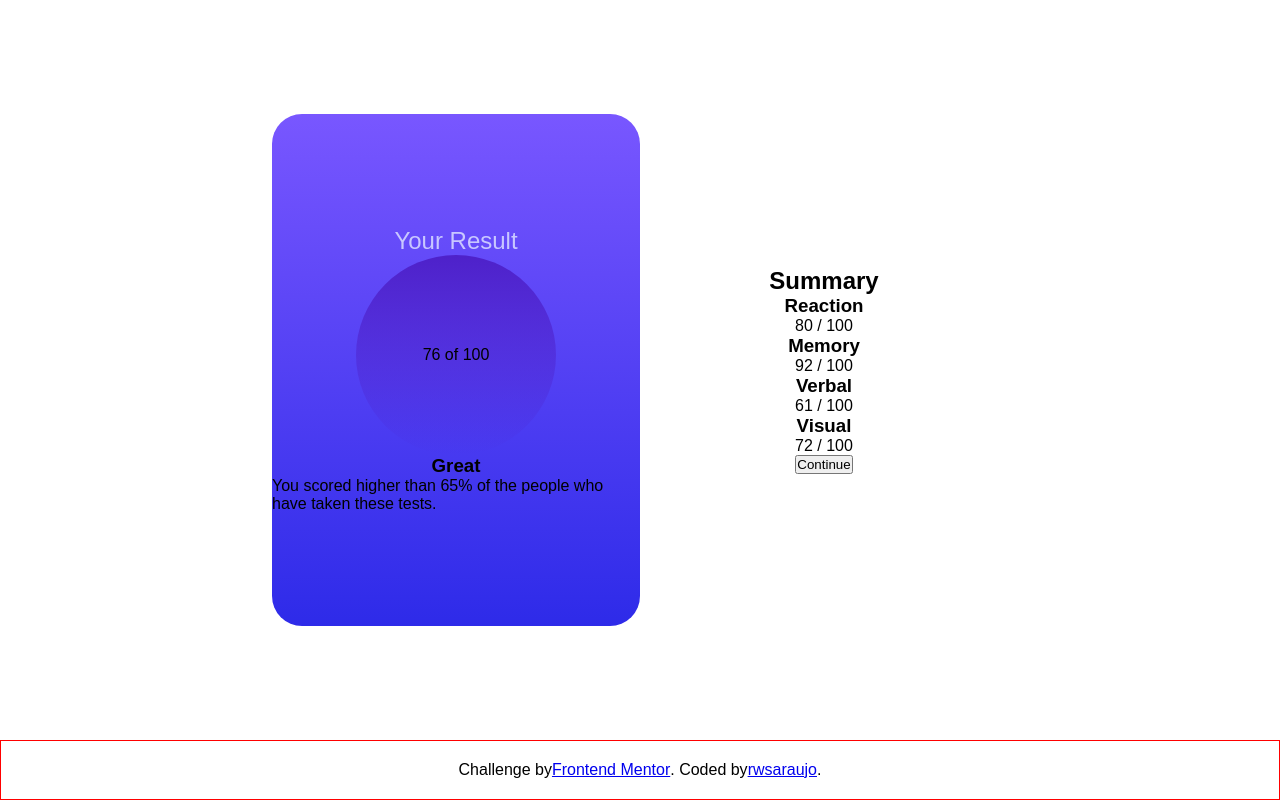
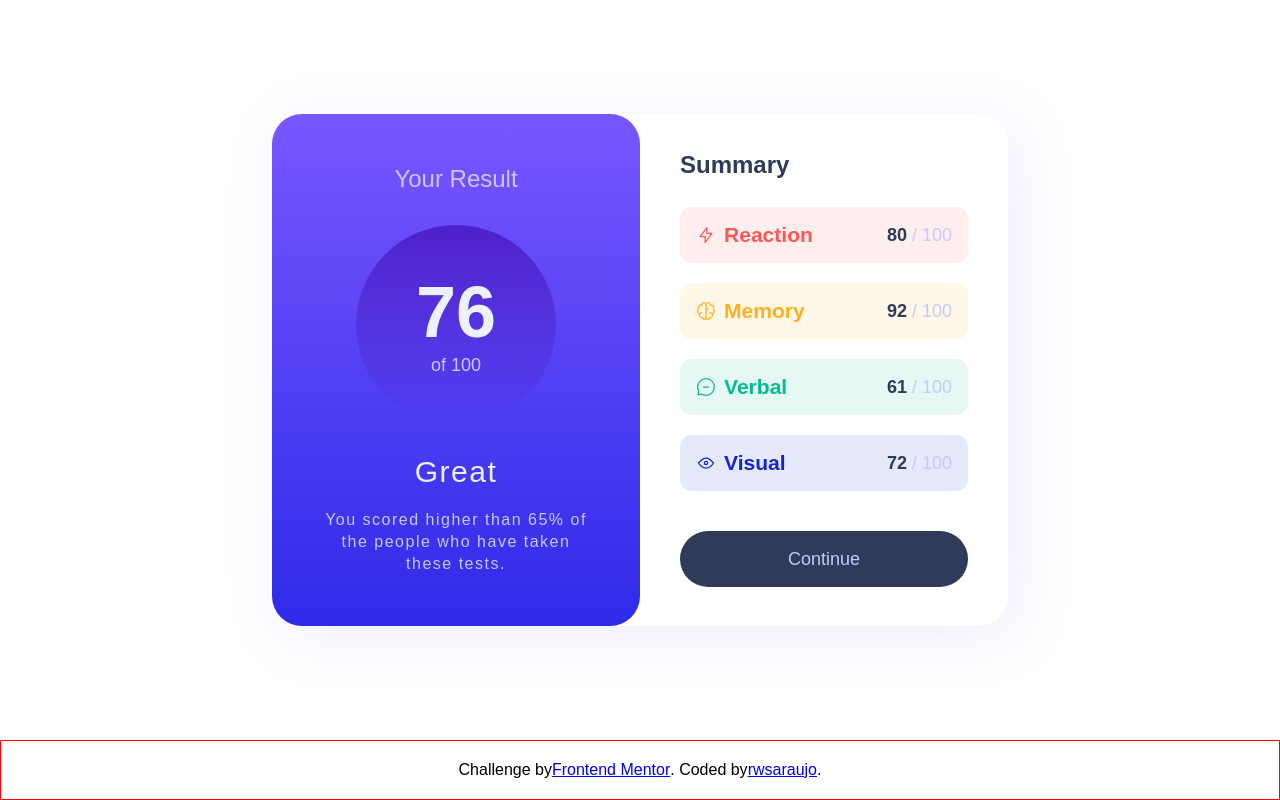
Before and after one commit to rwsaraujo/results-summary-component, a website: page index.html in a window 1280 px wide. Drawn offline with Linux system fonts and the light colour scheme.

Commit message:
work in progress

```diff
--- a/index.html
+++ b/index.html
@@ -20,28 +20,50 @@
     <div class="card">
       <div class="card-left">
         <h2>Your Result</h2>
+
         <div class="card-circle">
-          76
+          <span>76</span>
           of 100
         </div>
 
-        <h3>Great</h3>
-        <p>You scored higher than 65% of the people who have taken these tests.</p>
+        <div class="card-text">
+          <h3>Great</h3>
+          <p>You scored higher than 65% of <br> the people who have taken <br> these tests.</p>
+        </div>
       </div>
+
       <div class="card-right">
         <h2>Summary</h2>
 
-        <h3>Reaction</h3>
-        <span>80 / 100</span>
+        <div class="points">
+          <div class="points-card reaction">
+            <div><img src="./assets/images/icon-reaction.svg" alt="">
+              <h3>Reaction</h3>
+            </div>
+            <span class="span-outer"><span class="span-inner">80</span> / 100</span>
+          </div>
 
-        <h3>Memory</h3>
-        <span>92 / 100</span>
+          <div class="points-card memory">
+            <div><img src="./assets/images/icon-memory.svg" alt="">
+              <h3>Memory</h3>
+            </div>
+            <span class="span-outer"><span class="span-inner">92</span> / 100</span>
+          </div>
 
-        <h3>Verbal</h3>
-        <span>61 / 100</span>
+          <div class="points-card verbal">
+            <div><img src="./assets/images/icon-verbal.svg" alt="">
+              <h3>Verbal</h3>
+            </div>
+            <span class="span-outer"><span class="span-inner">61</span> / 100</span>
+          </div>
 
-        <h3>Visual</h3>
-        <span>72 / 100</span>
+          <div class="points-card visual">
+            <div><img src="./assets/images/icon-visual.svg" alt="">
+              <h3>Visual</h3>
+            </div>
+            <span class="span-outer"><span class="span-inner">72</span> / 100</span>
+          </div>
+        </div>
 
         <button type="button" class="button">
           Continue
@@ -52,7 +74,7 @@
 
 
   <footer class="footer container flex">
-    Challenge by <a href="https://www.frontendmentor.io?ref=challenge" target="_blank">Frontend Mentor</a>.
+    Challenge by <a href="https://www.frontendmentor.io?ref=challenge" target="_blank"> Frontend Mentor</a>.
     Coded by <a href="https://github.com/rwsaraujo" target="_blank">rwsaraujo</a>.
   </footer>
 </body>
--- a/src/style/_main-home.css
+++ b/src/style/_main-home.css
@@ -3,42 +3,171 @@
 }
 
 .card {
+  display: flex;
   width: 736px;
   height: 512px;
+  border-radius: 30px;
+  box-shadow: 10px 10px 60px rgba(200, 199, 255, 0.3);
+}
+
+.card-left,
+.card-right {
+  width: 368px;
+}
+
+.card-left,
+.card-circle,
+.card-text,
+.card-right,
+.card-right .points,
+.points-card {
   display: flex;
+  flex-direction: column;
+  align-items: center;
+  justify-content: center;
 }
 
 .card-left {
   border-radius: 30px;
-  width: 368px;
-  width: 368px;
-  display: flex;
-  flex-direction: column;
-  align-items: center;
-  justify-content: center;
+  gap: 32px;
   background: linear-gradient(var(--light-slate-blue), var(--light-royal-blue));
+}
+
+.card-left h2,
+.card-circle span,
+.card-text h3,
+.card-left p {
+  font-weight: 500;
+}
+
+.card-left h2,
+.card-circle,
+.card-left p {
+  color: var(--light-lavender);
 }
 
 .card-left h2 {
   font-size: 1.5rem;
-  font-weight: 500;
-  color: var(--light-lavender);
+}
+
+.card-circle,
+.card-circle span,
+.card-text h3 {
+  line-height: 1;
 }
 
 .card-circle {
   width: 200px;
   height: 200px;
   border-radius: 50%;
-  display: flex;
-  align-items: center;
-  justify-content: center;
+  gap: 8px;
   background: linear-gradient(var(--violet-blue), var(--persian-blue));
+  font-size: 18px;
+}
+
+.card-circle span,
+.card-text h3 {
+  color: var(--pale-blue);
+}
+
+.card-circle span {
+  font-size: 72px;
+  font-weight: 700;
+}
+
+.card-text {
+  gap: 22px;
+}
+
+.card-text h3,
+.card-left p {
+  letter-spacing: 1.5px;
+}
+
+.card-text h3 {
+  font-size: 30px;
+}
+
+.card-left p {
+  font-size: 16px;
+  line-height: 22px;
+  text-align: center;
 }
 
 .card-right {
-  width: 368px;
+  padding-left: 40px;
+  padding-right: 40px;
+  align-items: start;
+}
+
+.card-right h2 {
+  font-size: 24px;
+  line-height: 1;
+  color: var(--dark-gray-blue);
+}
+
+.card-right .points {
+  margin-top: 30px;
+  margin-bottom: 40px;
+  gap: 20px;
+}
+
+.points-card {
+  width: 288px;
+  height: 56px;
+  border-radius: 12px;
+  flex-direction: row;
+  justify-content: space-between;
+  padding: 16px;
+  font-size: 18px;
+}
+
+.points-card div {
   display: flex;
-  flex-direction: column;
-  align-items: center;
-  justify-content: center;
+  gap: 8px;
 }
+
+.reaction {
+  color: var(--light-red);
+  background-color: hsla(0, 100%, 67%, 0.1);
+}
+
+.memory {
+  color: var(--orangey-yellow);
+  background-color: hsla(39, 100%, 56%, 0.1);
+}
+
+.verbal {
+  color: var(--green-teal);
+  background-color: hsla(166, 100%, 37%, 0.1);
+}
+
+.visual {
+  color: var(--cobalt-blue);
+  background-color: hsla(234, 85%, 45%, 0.1);
+}
+
+.span-outer {
+  color: var(--light-lavender);
+}
+
+.span-inner {
+  color: var(--dark-gray-blue);
+  font-weight: 800;
+}
+
+.button {
+  width: 100%;
+  height: 56px;
+  border-radius: 50px;
+  border: none;
+  color: var(--light-lavender);
+  background-color: var(--dark-gray-blue);
+  font-size: 18px;
+  transition: 0.2s;
+}
+
+.button:hover {
+  cursor: pointer;
+  background-color: var(--light-royal-blue);
+}
```
Also changed, not shown: build/style/style.css, 1 other file.
